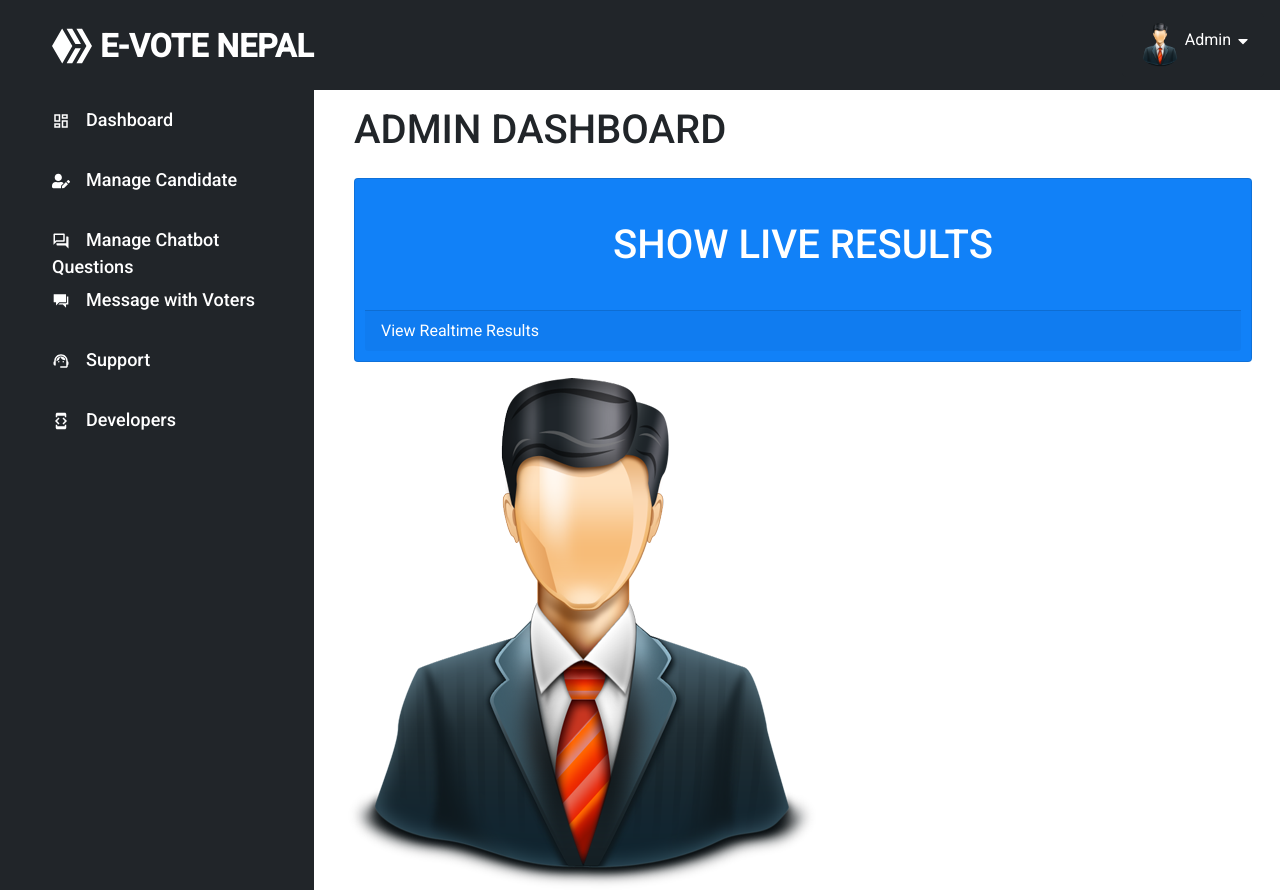
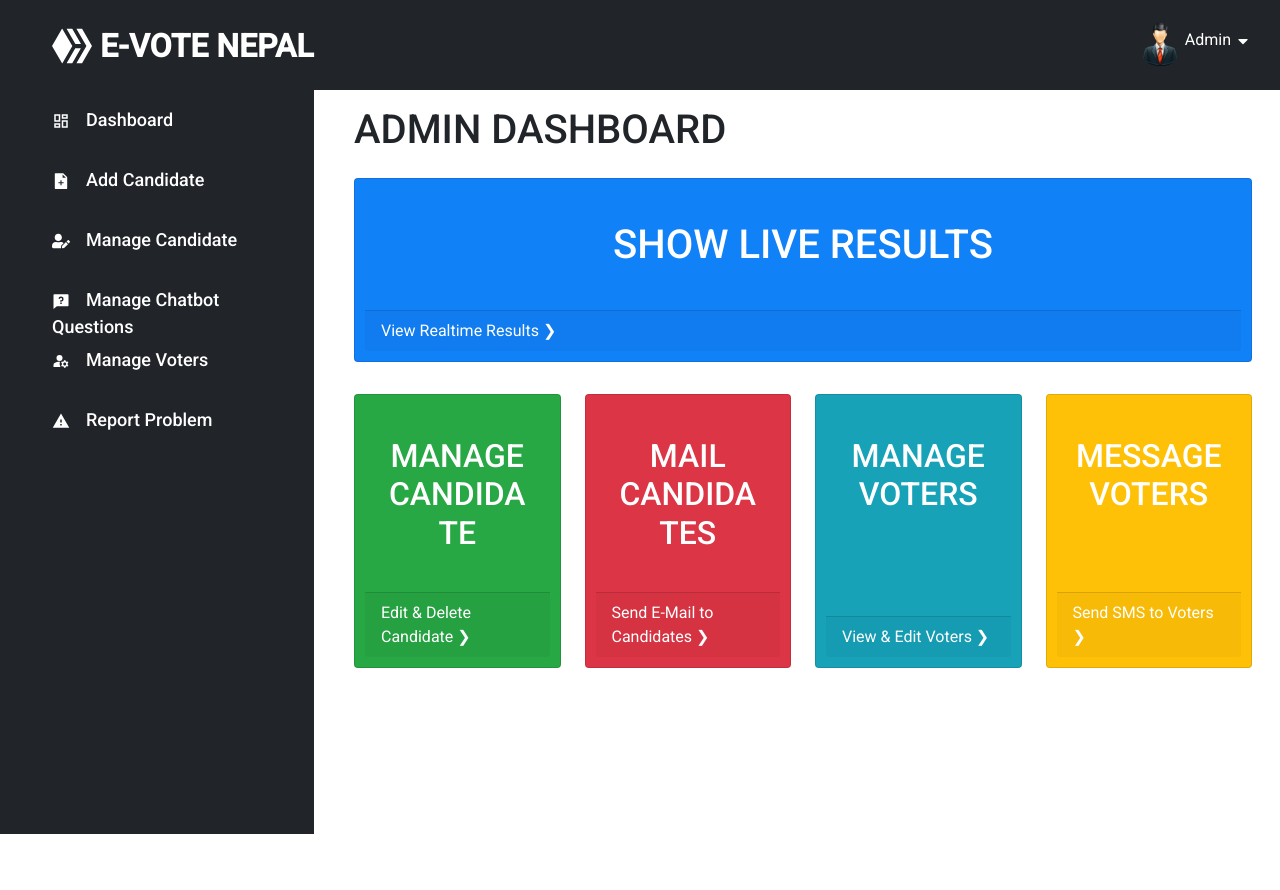
Before and after one commit to KushalRaut/Ethereum-Voting-App, a React (Create React App) app in the folder client/: page /admin/dashboard in a window 1280 px wide. After the commit the page ends 834 px from the top, so only its background shows below. Built offline with nearby package versions, Linux system fonts and the light colour scheme; a web font is replaced by a local one; what react-chatbot-kit would draw is missing.

Commit message:
Admin Dashboard Minor Changes

```diff
--- a/client/src/screens/Admin/AdminDashboard.js
+++ b/client/src/screens/Admin/AdminDashboard.js
@@ -1,21 +1,15 @@
-import React from "react";
-import Navbar from "./Navbar";
-import "../Voter/voterDashboard.css";
-import { Link } from "react-router-dom";
-import { RiDashboardLine } from "react-icons/ri";
-import { FaUserEdit, FaVoteYea, FaCaretDown } from "react-icons/fa";
-import { ImStatsBars } from "react-icons/im";
-import { IoMdChatboxes } from "react-icons/io";
-import { RiLiveFill } from "react-icons/ri";
-import admin from "./admin-img.png";
-import {
-  MdSupportAgent,
-  MdDeveloperMode,
-  MdOutlineQuestionAnswer,
-} from "react-icons/md";
+import React from 'react'
+import Navbar from './Navbar'
+import '../Voter/voterDashboard.css'
+import { Link } from 'react-router-dom'
+import { RiDashboardLine } from 'react-icons/ri'
+import { FaUserEdit } from 'react-icons/fa'
+import { RiQuestionnaireFill } from 'react-icons/ri'
+import { AiFillFileAdd } from 'react-icons/ai'
+import { MdManageAccounts, MdReportProblem } from 'react-icons/md'
 
 const AdminDashboard = () => {
-  document.title = "Admin Dashboard";
+  document.title = 'Admin Dashboard'
   return (
     <div>
       <Navbar />
@@ -30,9 +24,19 @@ const AdminDashboard = () => {
               </Link>
             </div>
           </div>
+
           <div className="sidebar-items">
             <div className="sidebar-titles py-3 px-1">
-              <Link to="/candidate/profile" className="link d-block">
+              <Link to="/admin/addCandidate" className="link d-block">
+                <AiFillFileAdd />
+                <span className="mx-3 py-2">Add Candidate</span>
+              </Link>
+            </div>
+          </div>
+
+          <div className="sidebar-items">
+            <div className="sidebar-titles py-3 px-1">
+              <Link to="/admin/manageCandidates" className="link d-block">
                 <FaUserEdit />
                 <span className="mx-3 py-2">Manage Candidate</span>
               </Link>
@@ -41,33 +45,25 @@ const AdminDashboard = () => {
 
           <div className="sidebar-items">
             <div className="sidebar-titles py-3 px-1">
-              <Link to="/candidate/results" className="link d-block">
-                <MdOutlineQuestionAnswer />
+              <Link to="/admin/chatbot" className="link d-block">
+                <RiQuestionnaireFill />
                 <span className="mx-3 py-2">Manage Chatbot Questions</span>
               </Link>
             </div>
           </div>
           <div className="sidebar-items">
             <div className="sidebar-titles py-3 px-1">
-              <Link to="/admin/chat" className="link d-block">
-                <IoMdChatboxes />
-                <span className="mx-3 py-2">Message with Voters</span>
+              <Link to="/admin/manageVoters" className="link d-block">
+                <MdManageAccounts />
+                <span className="mx-3 py-2">Manage Voters</span>
               </Link>
             </div>
           </div>
           <div className="sidebar-items">
             <div className="sidebar-titles py-3 px-1">
-              <Link to="/support" className="link d-block">
-                <MdSupportAgent />
-                <span className="mx-3 py-2">Support</span>
-              </Link>
-            </div>
-          </div>
-          <div className="sidebar-items">
-            <div className="sidebar-titles py-3 px-1">
-              <Link to="/developers" className="link d-block">
-                <MdDeveloperMode />
-                <span className="mx-3 py-2">Developers</span>
+              <Link to="/admin/report" className="link d-block">
+                <MdReportProblem />
+                <span className="mx-3 py-2">Report Problem</span>
               </Link>
             </div>
           </div>
@@ -84,19 +80,72 @@ const AdminDashboard = () => {
                     <h1 className="text-white py-3">SHOW LIVE RESULTS</h1>
                   </div>
                 </div>
-                <Link class="card-footer text-white " to="/candidate/results">
-                  <span class="float-left">View Realtime Results</span>
+                <Link class="card-footer text-white " to="/admin/liveResults">
+                  <span class="float-left">View Realtime Results ❯</span>
                 </Link>
               </div>
             </div>
           </div>
-          <div>
-            <img src={admin}></img>
+          <div className="row m-3 row-featues">
+            <div className="col-12 col-lg-3 col-md-12 col-sm-12 sub-col-first my-3">
+              <div class="card card-result w-100 h-100">
+                <div class="card-body">
+                  <div class="text-center">
+                    <h2 className="text-white py-3">MANAGE CANDIDATE</h2>
+                  </div>
+                </div>
+                <Link
+                  class="card-footer text-white "
+                  to="/admin/manageCandidates"
+                >
+                  <span class="float-left">Edit & Delete Candidate ❯</span>
+                </Link>
+              </div>
+            </div>
+            <div className="col-12 col-lg-3 col-md-12 col-sm-12 my-3">
+              <div class="card card-chat w-100 h-100">
+                <div class="card-body">
+                  <div class="text-center">
+                    <h2 className="text-white py-3">MAIL CANDIDATES</h2>
+                  </div>
+                </div>
+                <Link
+                  class="card-footer text-white "
+                  to="/admin/mailCandidates"
+                >
+                  <span class="float-left">Send E-Mail to Candidates ❯</span>
+                </Link>
+              </div>
+            </div>
+            <div className="col-12 col-lg-3 col-md-12 col-sm-12 my-3">
+              <div class="card card-info w-100 h-100">
+                <div class="card-body">
+                  <div class="text-center">
+                    <h2 className="text-white py-3">MANAGE VOTERS</h2>
+                  </div>
+                </div>
+                <Link class="card-footer text-white " to="/admin/manageVoters">
+                  <span class="float-left">View & Edit Voters ❯</span>
+                </Link>
+              </div>
+            </div>
+            <div className="col-12 col-lg-3 col-md-12 col-sm-12 my-3 sub-col-last">
+              <div class="card card-live w-100 h-100">
+                <div class="card-body">
+                  <div class="text-center">
+                    <h2 className="text-white py-3">MESSAGE VOTERS</h2>
+                  </div>
+                </div>
+                <Link class="card-footer text-white " to="/admin/messageVoters">
+                  <span class="float-left">Send SMS to Voters ❯</span>
+                </Link>
+              </div>
+            </div>
           </div>
         </div>
       </div>
     </div>
-  );
-};
+  )
+}
 
-export default AdminDashboard;
+export default AdminDashboard
```
